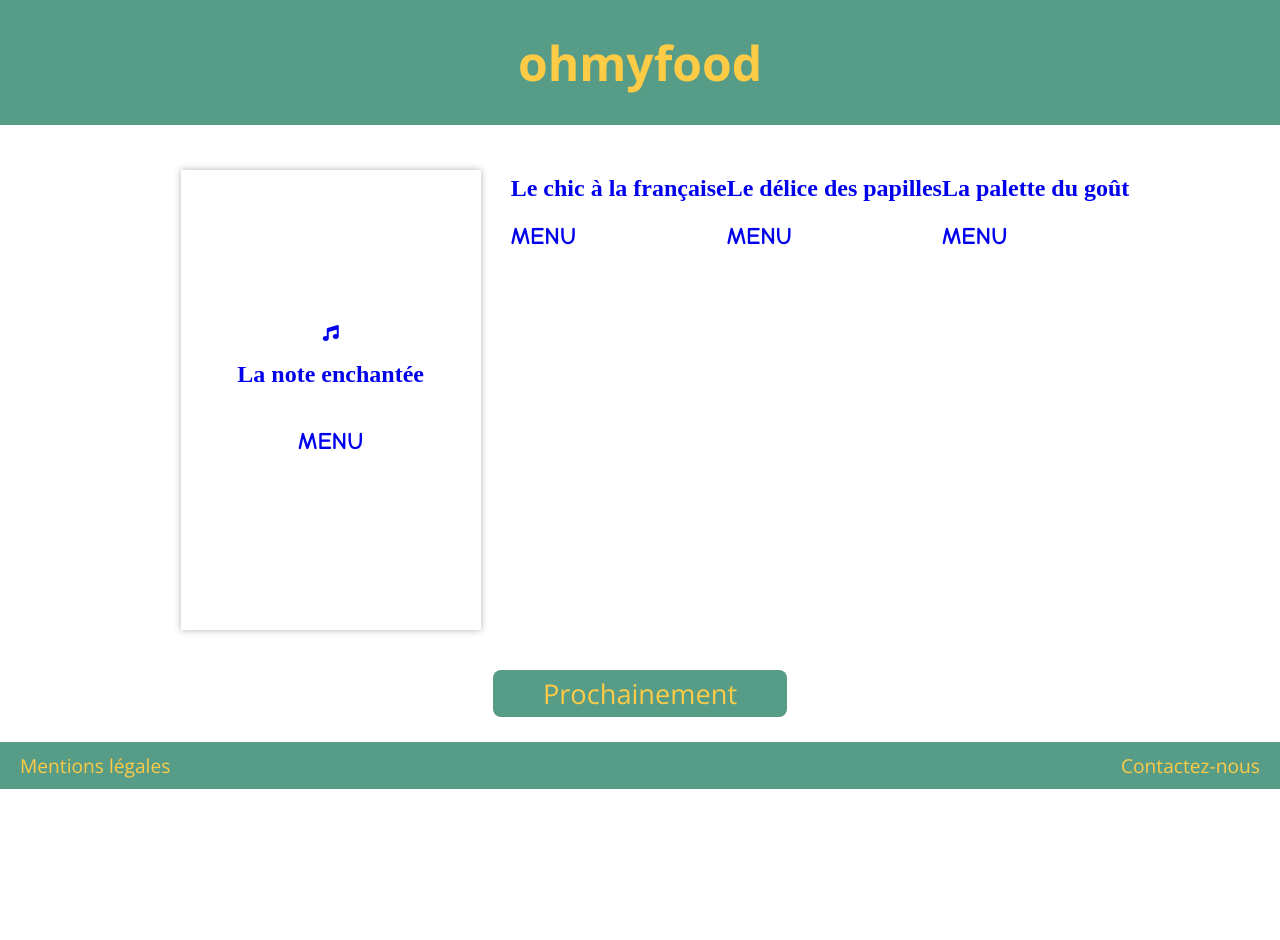
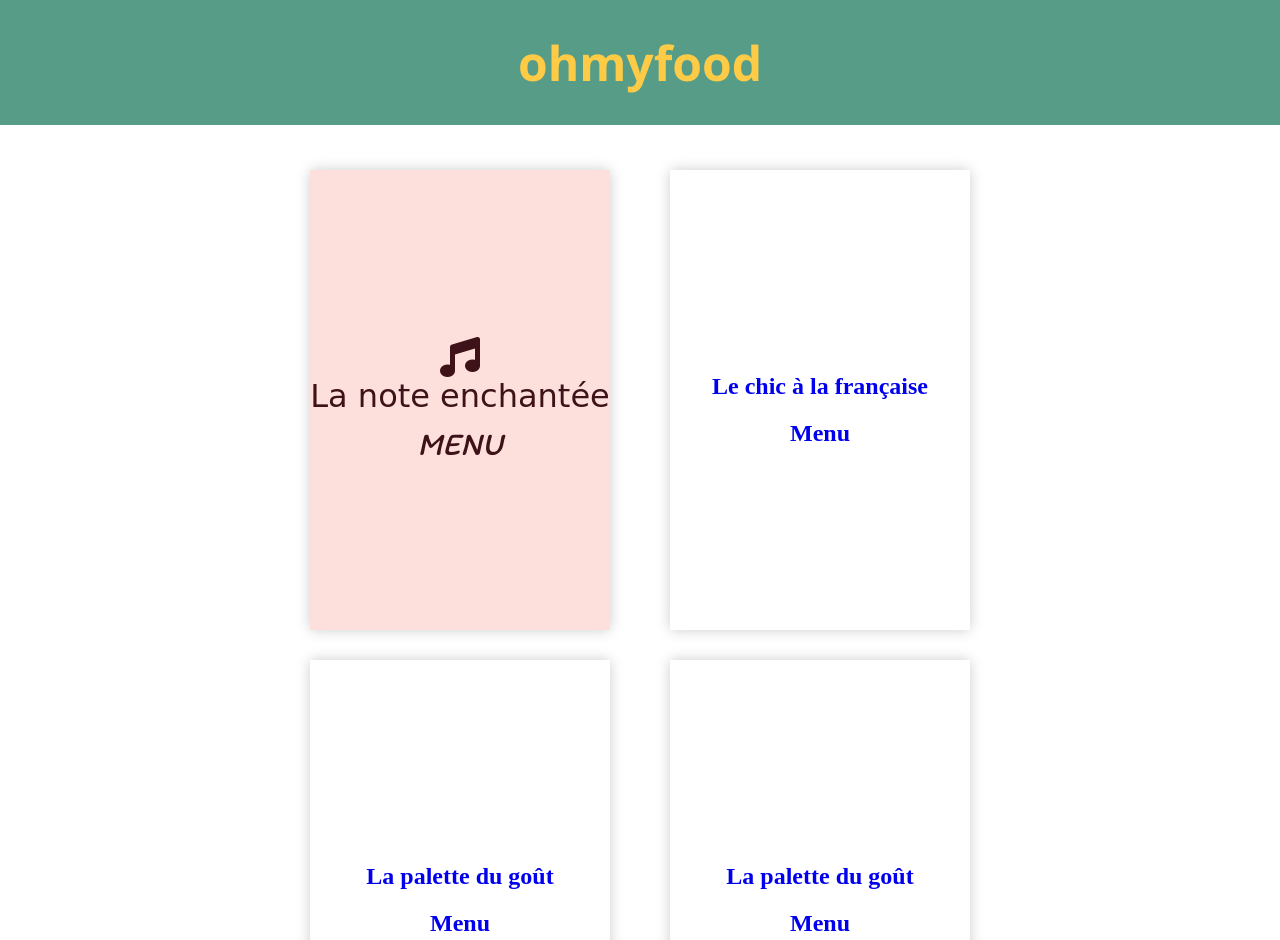
Before and after one commit to Fabricoholic/p3_ohmyfood, a website: page index.html in a window 1280 px wide. Shown: the top 940 px of the page. Before the commit the page ends 800 px from the top, so only its background shows below. Drawn offline with nearby package versions, Linux system fonts and the light colour scheme; a web font is replaced by a local one.

Commit message:
Allègement du HTML dans l'index : retrait des classes inutiles, trop chargées. Travail sur le menu "note enchantée" : mise à jour des polices (tailles, choix font menu, et mise en "normal" du titre.

```diff
--- a/index.html
+++ b/index.html
@@ -17,41 +17,42 @@
 		</head>
 
 		<body>
+			<div id="page_index">
 
 				<header>
 					<h1><a href="index.html">ohmyfood</a></h1>
 				</header>
 
-			<nav> <!-- MENU NAVIGATION -->
+				<nav> <!-- MENU NAVIGATION, inclut les menus + le bouton prochainement -->
 
 					<div class="navigation">	<!-- DEBUT FLEXBOX -->
 
 							<a href="./pages/note_enchantee.html" target="_blank">
-							<div class="navigation navigation_menus navigation_menus--note_enchantee note_enchantee">
+								<div class="menus note_enchantee">
 									<i class="fas fa-music"></i>
-								<h1>La note enchantée</h1>
-								<h2>Menu</h2>
+									<h2>La note enchantée</h2>
+									<h3>Menu</h3>
 								</div>
 							</a>
 
 							<a href="./pages/chic_francaise.html" target="_blank">
-							<div class="navigation_menus--menu chic_francaise">
-								<h1>Le chic à la française</h1>
-								<h2>Menu</h2>
+								<div class="menus chic_francaise">
+									<h2>Le chic à la française</h2>
+									<h3>Menu</h3>
 								</div>
 							</a>
 
-						<a href="./pages/delice_papilles.html.html" target="_blank">
-							<div class="navigation_menus--menu chic_francaise">
-								<h1>Le délice des papilles</h1>
-								<h2>Menu</h2>
+							<a href="./pages/delice_papilles.html" target="_blank">
+								<div class="menus delice_papilles">
+									<h2>La palette du goût</h2>
+									<h3>Menu</h3>
 								</div>
 							</a>
 
 							<a href="./pages/palette_gout.html.html" target="_blank">
-							<div class="navigation_menus--menu chic_francaise">
-								<h1>La palette du goût</h1>
-								<h2>Menu</h2>
+								<div class="menus palette_gout">
+									<h2>La palette du goût</h2>
+									<h3>Menu</h3>
 								</div>
 							</a>
 
@@ -65,6 +66,7 @@
 					</p>
 				</div>
 
+			</div> <!-- FIN DIV PAGE_INDEX -->
 
 
 			<footer>
--- a/main.scss
+++ b/main.scss
@@ -4,7 +4,11 @@
 @import "./sass/base/base";
 @import "./sass/base/typography";
 
+@import "./sass/layout/header";
+@import "./sass/layout/nav";
+
+@import "./sass/layout/note_enchantee";
+
 @import "./sass/composants/buttons";
 
-@import "./sass/layout/header_footer";
-@import "./sass/layout/nav";
+@import "./sass/layout/footer";
--- a/sass/base/typography.scss
+++ b/sass/base/typography.scss
@@ -1,4 +1,4 @@
 // GOOGLE FONT
-// Contient : Open sans, Devonshire, Oswald
+// Contient : Open sans, Devonshire, Itim
 
-@import url('https://fonts.googleapis.com/css2?family=Devonshire&family=Open+Sans:wght@400;700&family=Oswald&display=swap');
+@import url('https://fonts.googleapis.com/css2?family=Devonshire&family=Open+Sans:wght@400;700&family=Itim&display=swap');
--- /dev/null
+++ b/sass/layout/footer.scss
@@ -0,0 +1,15 @@
+footer {
+    @include couleurs;
+    width : 100%;
+	margin-bottom : 0px;
+	margin-top : 30px;
+    justify-content : space-between;
+    font-size : 1.2rem;
+    p {
+        margin: 10px 20px;
+    }
+    a {
+        @include couleurs;
+        font-family: $font_main, $font-default;
+    }
+}
--- a/sass/layout/header_footer.scss
+++ b/sass/layout/header.scss
@@ -21,20 +21,3 @@ footer { // même que flexbox_menu = faire une mixin ?
 	flex-wrap : wrap;
 	justify-content: center;
 }
-
-// à intégrer dans le footer ci-dessus quand on aura vu s'il faut faire une mixin pour ci-dessus !
-footer {
-    @include couleurs;
-    width : 100%;
-	margin-bottom : 0px;
-	margin-top : 30px;
-    justify-content : space-between;
-    font-size : 1.2rem;
-    p {
-        margin: 10px 20px;
-    }
-    a {
-        @include couleurs;
-        font-family: $font_main, $font-default;
-    }
-}
--- a/sass/layout/nav.scss
+++ b/sass/layout/nav.scss
@@ -5,49 +5,28 @@ nav {
 }
 
 .navigation {
- // même que footer = faire une mixin ?
         display : flex;
         margin : 30px 0px;
         flex-wrap : wrap;
         justify-content: center;
 
-        h2 {
-            font-family: 'Comic sans ms' ;
-            text-transform: uppercase;
-        }
-
-        &_menus {
-            width : 300px;
-            height: 460px;
-            box-shadow : 0px 0px 7px rgba(0, 0, 0, 0.3);
-            margin : 15px 30px;
+        .menus {
             display: flex;
             flex-direction: column;
             justify-content: center;
             align-items: center;
+
+            width : 300px;
+            height: 460px;
+            margin : 15px 30px;
+
+            text-align: center;
+
+            @include shadow;
+        }
+
+        h3 {
+            font-size : 1.5rem;
+            margin: 0 0;
         }
 }
-
-// NOTE ENCHANTEE
-/*
-.note_enchantee {
-    text-align: center;
-    background-color: map-get($note_enchantee, bg);
-    color: map-get($note_enchantee, font-color);
-    i {
-        font-size: 3rem;
-    }
-
-    h1 {
-        font-family: map-get($note_enchantee, font-main), cursive, serif;
-        font-size: 2rem;
-        margin-top: 0;
-        margin-bottom: 10px;
-    }
-
-    h2 {
-        font-family: 'Comic sans ms' ;
-        text-transform: uppercase;
-        font-style: italic;
-    }
-}*/
--- /dev/null
+++ b/sass/layout/note_enchantee.scss
@@ -0,0 +1,25 @@
+// NOTE ENCHANTEE
+
+.note_enchantee {
+    background-color: map-get($note_enchantee, bg);
+    color: map-get($note_enchantee, font-color);
+    i {
+        font-size: 2.5rem;
+    }
+
+    h2 {
+        font-family: map-get($note_enchantee, font-main), cursive, serif;
+        font-size: 2rem;
+        font-weight : normal;
+        margin-top: 0;
+        margin-bottom: 10px;
+    }
+
+    h3 {
+        font-family: Itim;
+        font-size : 2rem;
+        font-weight: normal;
+        font-style: italic;
+        text-transform: uppercase;
+    }
+}
--- a/sass/pages/note_enchantee.scss
+++ /dev/null
@@ -1,6 +0,0 @@
-section {
-        .note_enchantee {
-            width: 80%;
-            max-width: 1000px;
-        }
-    }
--- a/sass/utils/mixins.scss
+++ b/sass/utils/mixins.scss
@@ -2,3 +2,7 @@
     background-color : $bg;
 	color: $text;
 }
+
+@mixin shadow {
+    box-shadow : 0px 0px 13px rgba(0, 0, 0, 0.2);
+}
```
Also changed, not shown: sass/pages/index.scss (added), style.css, 1 other file. Lines whose indentation alone changed are shown as unchanged.
